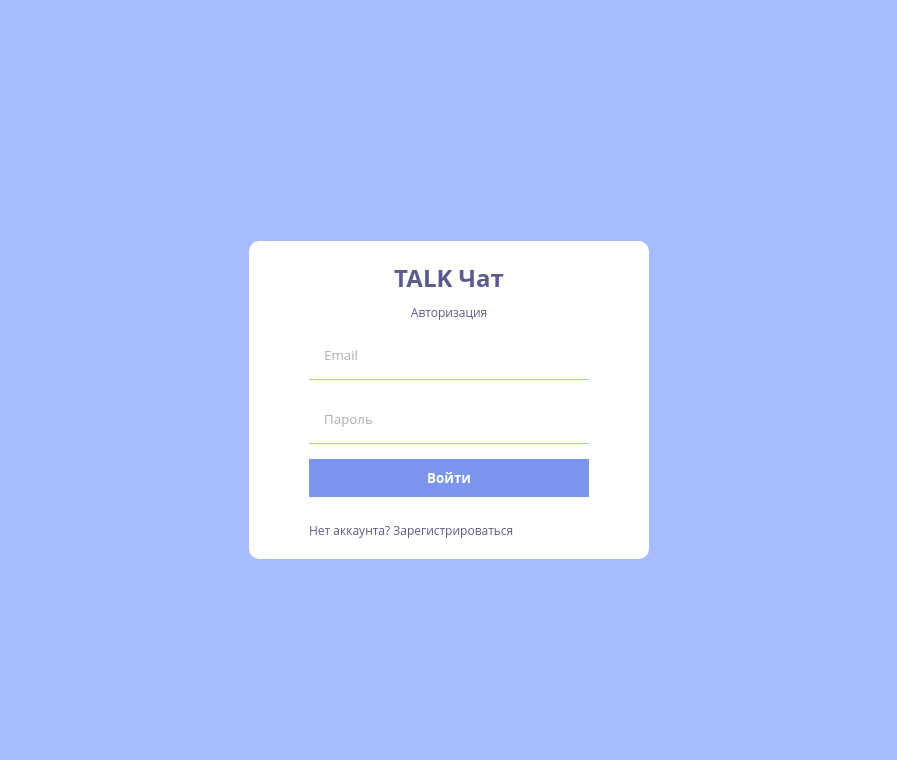
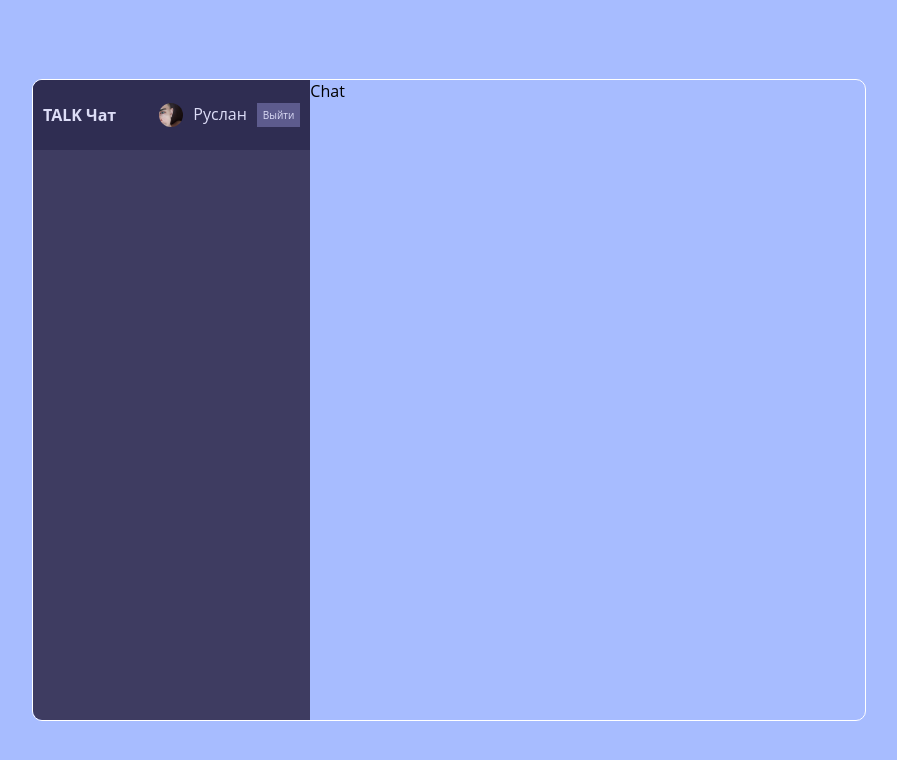
Before and after one commit to codeedocc/chatWithFriends, a React (Create React App) app: page / in a window 1280 px wide. Shown: the top 760 px of the page, without its empty margins (191-1088 px from the left). Built offline with nearby package versions, Linux system fonts and the light colour scheme.

Commit message:
created Navbar and styled it

```diff
--- a/src/App.js
+++ b/src/App.js
@@ -1,8 +1,7 @@
-import Login from './pages/Login'
-import Register from './pages/Register'
+import Home from './pages/Home'
 
 function App() {
-  return <Login />
+  return <Home />
 }
 
 export default App
--- /dev/null
+++ b/src/components/Chat.jsx
@@ -0,0 +1,7 @@
+import React from 'react'
+
+const Chat = () => {
+  return <div className="chat">Chat</div>
+}
+
+export default Chat
--- /dev/null
+++ b/src/components/Navbar.jsx
@@ -0,0 +1,17 @@
+import React from 'react'
+import Face from '../assets/img/1.jpg'
+
+const Navbar = () => {
+  return (
+    <div className="navbar">
+      <span className="logo">TALK Чат</span>
+      <div className="user">
+        <img src={Face} />
+        <span>Руслан</span>
+        <button>Выйти</button>
+      </div>
+    </div>
+  )
+}
+
+export default Navbar
--- /dev/null
+++ b/src/components/Sidebar.jsx
@@ -0,0 +1,12 @@
+import React from 'react'
+import Navbar from './Navbar'
+
+const Sidebar = () => {
+  return (
+    <div className="sidebar">
+      <Navbar />
+    </div>
+  )
+}
+
+export default Sidebar
--- a/src/pages/Home.js
+++ b/src/pages/Home.js
@@ -1,7 +1,16 @@
 import React from 'react'
+import Chat from '../components/Chat'
+import Sidebar from '../components/Sidebar'
 
 function Home() {
-  return <div>Home</div>
+  return (
+    <div className="home">
+      <div className="container">
+        <Sidebar />
+        <Chat />
+      </div>
+    </div>
+  )
 }
 
 export default Home
--- a/src/pages/Register.js
+++ b/src/pages/Register.js
@@ -13,7 +13,7 @@ function Register() {
           <input type="password" placeholder="Пароль"></input>
           <input style={{ display: 'none' }} type="file" id="file"></input>
           <label htmlFor="file">
-            <img src={AddAvatar}></img>
+            <img src={AddAvatar} alt="img for register"></img>
             <span>Выбрать аватарку</span>
           </label>
           <button>Зарегистрироваться</button>
--- a/src/style.scss
+++ b/src/style.scss
@@ -76,3 +76,64 @@
     }
   }
 }
+
+.home {
+  background-color: #a7bcff;
+  height: 100vh;
+  display: flex;
+  align-items: center;
+  justify-content: center;
+
+  .container {
+    border: 1px solid white;
+    border-radius: 10px;
+    width: 65%;
+    height: 80%;
+    display: flex;
+    overflow: hidden;
+
+    .sidebar {
+      flex: 1;
+      background-color: #3e3c61;
+
+      .navbar {
+        display: flex;
+        align-items: center;
+        background-color: #2f2d52;
+        height: 50px;
+        padding: 10px;
+        justify-content: space-between;
+        color: #ddddf7;
+
+        .logo {
+          font-weight: bold;
+        }
+
+        .user {
+          display: flex;
+          gap: 10px;
+
+          img {
+            background-color: #ddddf7;
+            height: 24px;
+            width: 24px;
+            border-radius: 50%;
+            object-fit: cover;
+          }
+
+          button {
+            background-color: #5d5b8d;
+            color: #ddddf7;
+            font-size: 10px;
+            border: none;
+            cursor: pointer;
+          }
+        }
+      }
+    }
+
+    .chat {
+      flex: 2;
+    }
+  }
+}
```
Also changed, not shown: src/components/ChatsList.jsx (added, +7 -0 lines), src/components/Input.jsx (added, +7 -0 lines), src/components/Message.jsx (added, +7 -0 lines), src/components/Search.jsx (added, +7 -0 lines), src/assets/img/1.jpg (added).
